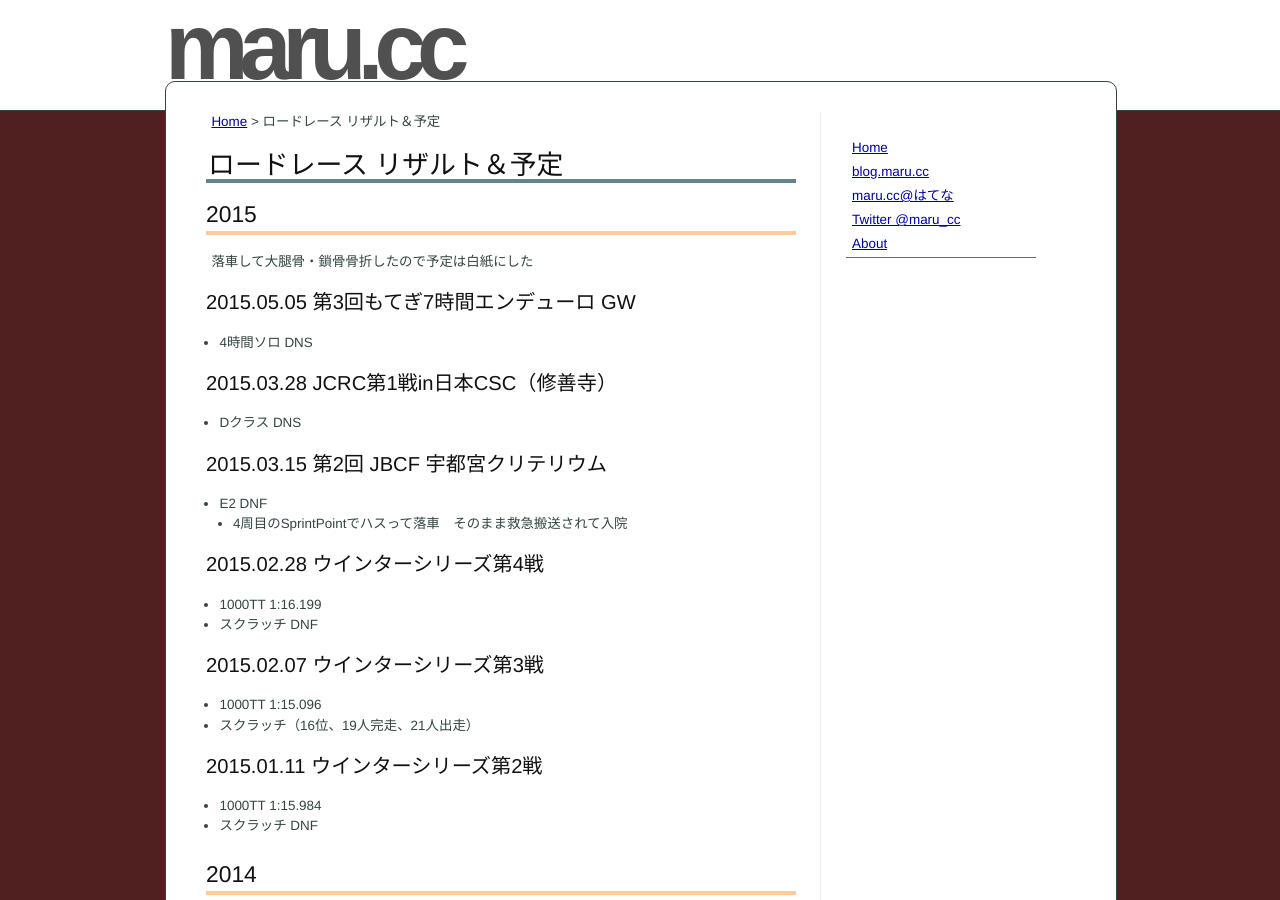
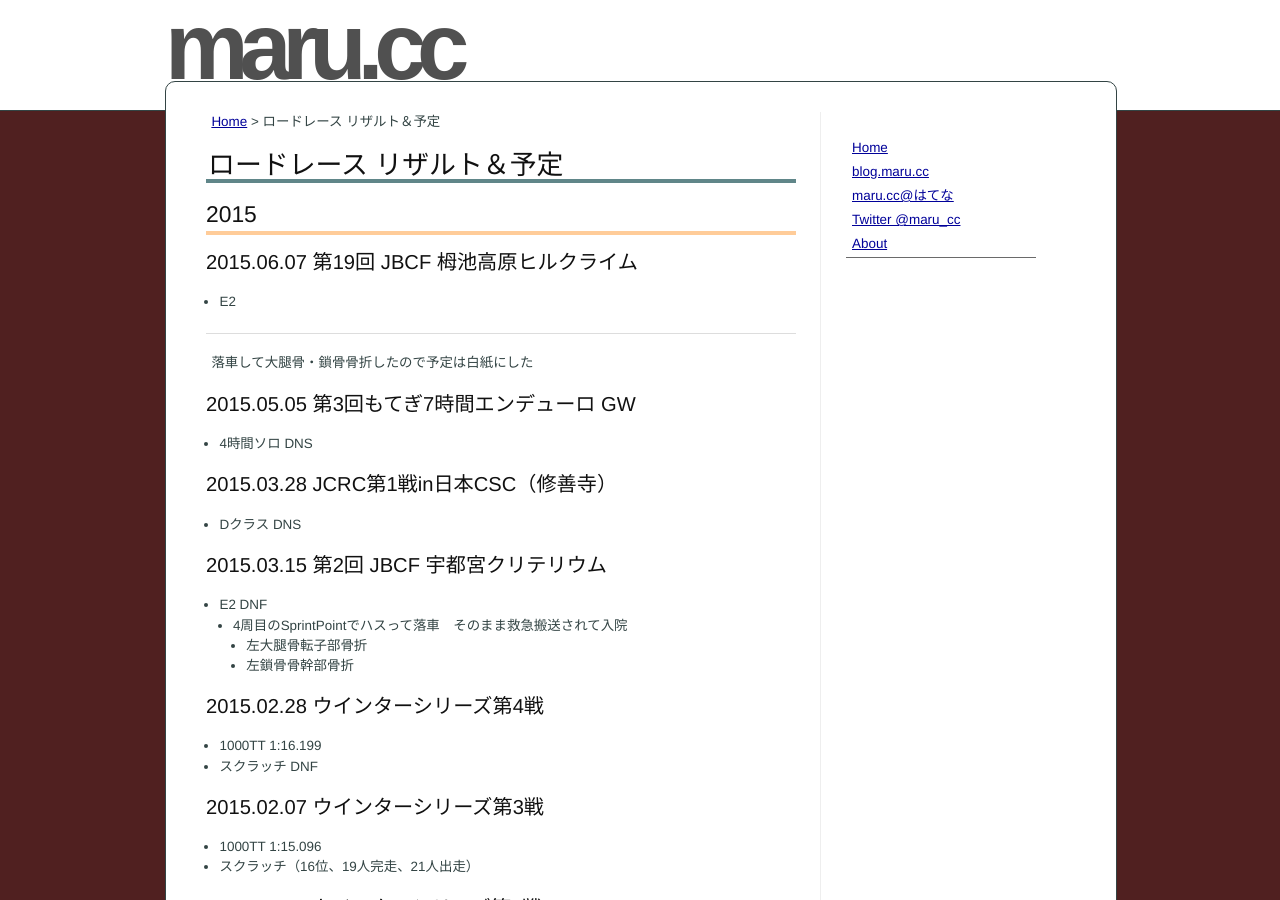
Before and after one commit to marucc/marucc.github.io, a Jekyll site: the page built from sports/results_bike.md, in a window 1280 px wide and 900 px high. Built offline with Jekyll 4.4.1, drawn with Linux system fonts in a browser that asks for light colours.

Commit message:
Published with https://stackedit.io/

```diff
--- a/sports/results_bike.md
+++ b/sports/results_bike.md
@@ -11,6 +11,10 @@ markdown: kramdown
 
 ## 2015
 
+### 2015.06.07 第19回 JBCF 栂池高原ヒルクライム
+* E2
+
+----
 落車して大腿骨・鎖骨骨折したので予定は白紙にした
 
 ### 2015.05.05 第3回もてぎ7時間エンデューロ GW
@@ -22,6 +26,8 @@ markdown: kramdown
 ### 2015.03.15 第2回 JBCF 宇都宮クリテリウム
  - E2 DNF
 	 - 4周目のSprintPointでハスって落車　そのまま救急搬送されて入院
+		 - 左大腿骨転子部骨折
+		 - 左鎖骨骨幹部骨折
 
 ### 2015.02.28 ウインターシリーズ第4戦
  - 1000TT 1:16.199
```
